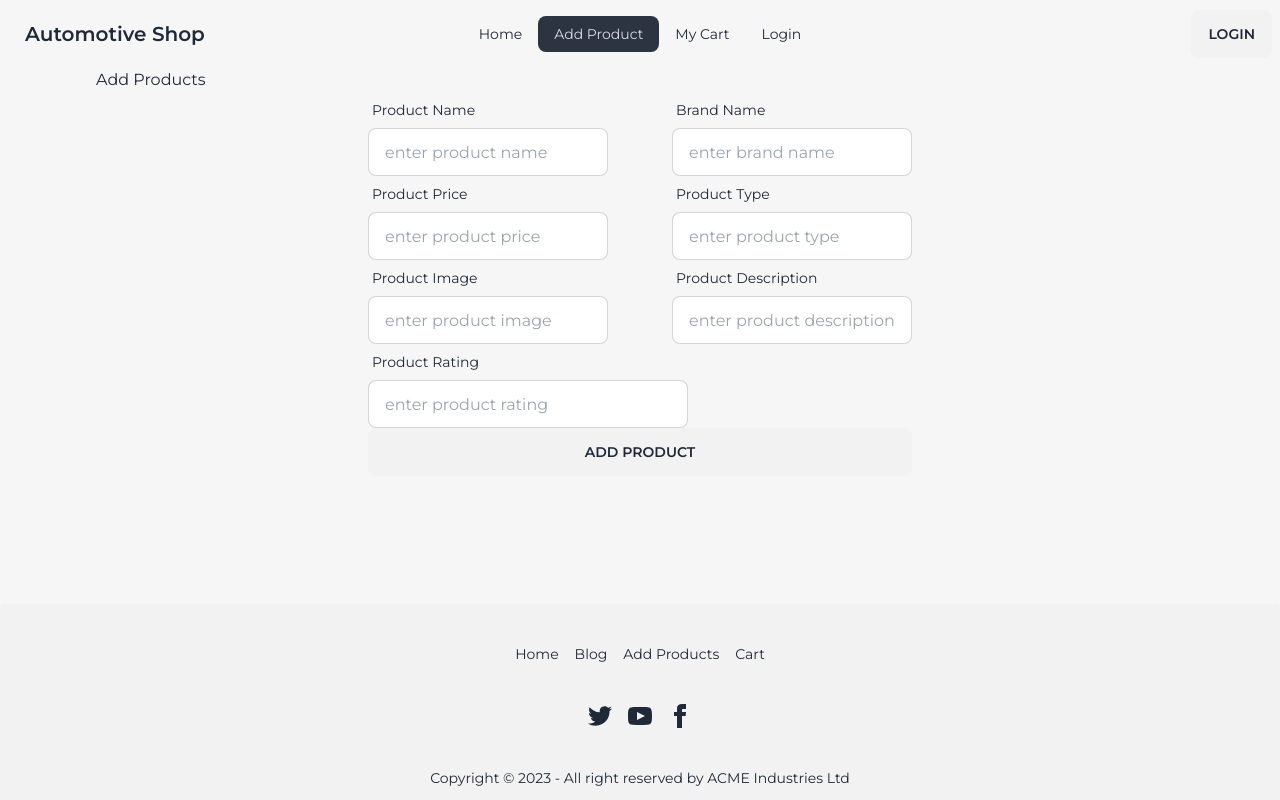
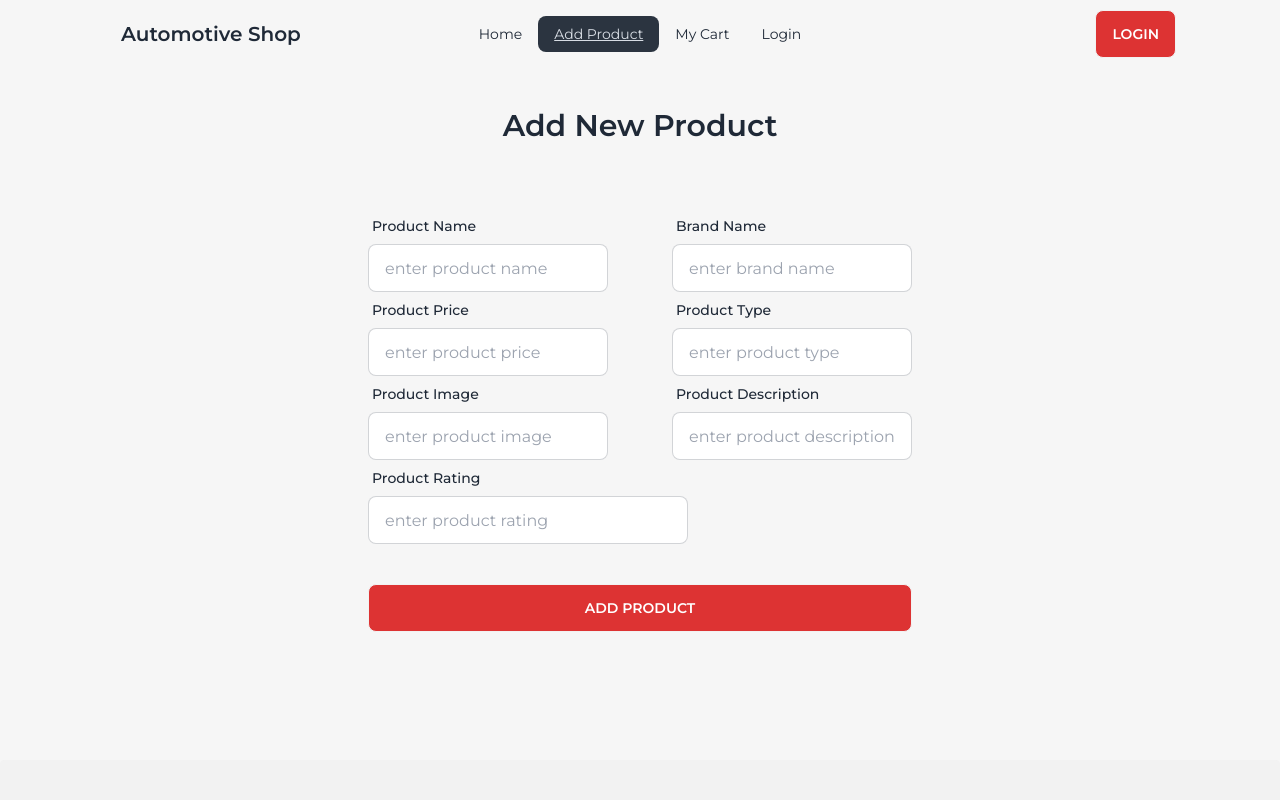
Before and after one commit to mdhossain07/automotive-shop-client, a React (Vite) app: page /add-products in a window 1280 px wide. Shown: the top 800 px of the page. Built offline with nearby package versions, Linux system fonts and the light colour scheme; no server answers.

Commit message:
banner added on the homepage

```diff
--- a/package.json
+++ b/package.json
@@ -13,6 +13,7 @@
     "firebase": "^10.5.0",
     "react": "^18.2.0",
     "react-dom": "^18.2.0",
+    "react-icons": "^4.11.0",
     "react-router-dom": "^6.17.0",
     "sweetalert2": "^11.7.32",
     "swiper": "^10.3.1"
--- a/src/Components/Banner.jsx
+++ b/src/Components/Banner.jsx
@@ -1,10 +1,9 @@
-import banner from "../assets/Blue Modern Car Sale Banner.png";
-import banner1 from "../assets/Red White Modern Car Rental Banner Landscape.png";
+import banner from "../assets/Red White Modern Car Rental Banner Landscape.png";
 
 const Banner = () => {
   return (
     <div>
-      <img className="mt-10 lg:w-full h-[80vh]" src={banner1} alt="" />
+      <img className="mt-10 w-full lg:h-[80vh]" src={banner} alt="" />
     </div>
   );
 };
--- a/src/Components/Navbar.jsx
+++ b/src/Components/Navbar.jsx
@@ -1,6 +1,7 @@
 import { Link, NavLink } from "react-router-dom";
 import Swal from "sweetalert2";
 import useAuth from "../hooks/useAuth";
+import "../styles/Navbar.css";
 
 const Navbar = () => {
   const { user, logOut } = useAuth();
@@ -88,7 +89,7 @@ const Navbar = () => {
           </div>
         ) : (
           <div className="navbar-end">
-            <Link to="/login" className="btn">
+            <Link to="/login" className="btn bg-[#DD3333] text-white">
               Login
             </Link>
           </div>
--- a/src/Layout/Layout.jsx
+++ b/src/Layout/Layout.jsx
@@ -5,8 +5,8 @@ import Navbar from "../Components/Navbar";
 const Layout = () => {
   return (
     <div>
-      <Navbar />
       <div className="container mx-auto px-8 md:px-16 lg:px-24">
+        <Navbar />
         <Outlet />
       </div>
       <Footer />
--- a/src/Pages/AddProducts.jsx
+++ b/src/Pages/AddProducts.jsx
@@ -33,13 +33,15 @@ const AddProducts = () => {
 
   return (
     <div>
-      <h2>Add Products</h2>
       <div className="w-full lg:w-1/2 mx-auto">
-        <form onSubmit={handleProduct}>
+        <h2 className="text-3xl font-semibold text-center mt-10">
+          Add New Product
+        </h2>
+        <form className="mt-16" onSubmit={handleProduct}>
           <div className="flex justify-around gap-16">
             <div className="form-control w-full max-w-xs">
               <label className="label">
-                <span className="label-text">Product Name</span>
+                <span className="label-text font-medium">Product Name</span>
               </label>
               <input
                 type="text"
@@ -50,7 +52,7 @@ const AddProducts = () => {
             </div>
             <div className="form-control w-full max-w-xs">
               <label className="label">
-                <span className="label-text">Brand Name</span>
+                <span className="label-text font-medium">Brand Name</span>
               </label>
               <input
                 type="text"
@@ -63,7 +65,7 @@ const AddProducts = () => {
           <div className="flex justify-around gap-16">
             <div className="form-control w-full max-w-xs">
               <label className="label">
-                <span className="label-text">Product Price</span>
+                <span className="label-text font-medium">Product Price</span>
               </label>
               <input
                 type="text"
@@ -74,7 +76,7 @@ const AddProducts = () => {
             </div>
             <div className="form-control w-full max-w-xs">
               <label className="label">
-                <span className="label-text">Product Type</span>
+                <span className="label-text font-medium">Product Type</span>
               </label>
               <input
                 type="text"
@@ -87,7 +89,7 @@ const AddProducts = () => {
           <div className="flex justify-around gap-16">
             <div className="form-control w-full max-w-xs">
               <label className="label">
-                <span className="label-text">Product Image</span>
+                <span className="label-text font-medium">Product Image</span>
               </label>
               <input
                 type="text"
@@ -98,7 +100,9 @@ const AddProducts = () => {
             </div>
             <div className="form-control w-full max-w-xs">
               <label className="label">
-                <span className="label-text">Product Description</span>
+                <span className="label-text font-medium">
+                  Product Description
+                </span>
               </label>
               <input
                 type="text"
@@ -111,7 +115,7 @@ const AddProducts = () => {
           <div>
             <div className="form-control w-full max-w-xs">
               <label className="label">
-                <span className="label-text">Product Rating</span>
+                <span className="label-text font-medium">Product Rating</span>
               </label>
               <input
                 type="text"
@@ -122,8 +126,10 @@ const AddProducts = () => {
             </div>
           </div>
 
-          <div>
-            <button className="btn w-full">Add Product</button>
+          <div className="mt-10">
+            <button className="btn w-full bg-[#dd3333] text-white">
+              Add Product
+            </button>
           </div>
         </form>
       </div>
--- a/src/Pages/BrandProducts.jsx
+++ b/src/Pages/BrandProducts.jsx
@@ -37,7 +37,7 @@ const BrandProducts = () => {
           ...
         </Swiper>
       </div>
-      <div className="grid grid-cols-1 lg:grid-cols-2 gap-10">
+      <div className="grid grid-cols-1 lg:grid-cols-2 gap-10 justify-items-center">
         {matchedProducts.map((product) => (
           <ProductsCard key={product._id} product={product}></ProductsCard>
         ))}
@@ -52,7 +52,7 @@ const ProductsCard = ({ product }) => {
   const { name, photo, price, brand, _id } = product;
 
   return (
-    <div className="shadow-xl p-3 rounded-xl space-y-2 w-3/5 text-center">
+    <div className="shadow-xl p-3 rounded-xl space-y-2 lg:w-3/5 text-center">
       <img className="h-[200px] w-[350px] mx-auto p-3" src={photo} alt="" />
       <h2 className="text-3xl font-semibold">{name}</h2>
       <p className="text-lg font-medium">${price}</p>
--- a/src/Pages/Cart.jsx
+++ b/src/Pages/Cart.jsx
@@ -2,12 +2,17 @@
 import { useState } from "react";
 import { useLoaderData } from "react-router-dom";
 import Swal from "sweetalert2";
+import { FaCircleXmark } from "react-icons/fa6";
 
 const Cart = () => {
   const loadedCart = useLoaderData();
   const [carts, setCarts] = useState(loadedCart);
 
   return (
+    <>
+      <div>
+        <h2 className="text-3xl font-semibold text-center mt-10">My Cart</h2>
+      </div>
       <div>
         {carts.map((cart) => (
           <CartItem
@@ -18,6 +23,7 @@ const Cart = () => {
           ></CartItem>
         ))}
       </div>
+    </>
   );
 };
 
@@ -27,29 +33,29 @@ const CartItem = ({ cart, carts, setCarts }) => {
   const { _id, name, price, photo } = cart;
 
   const handleRemove = (_id) => {
-    console.log("clicked....");
-
     fetch(`http://localhost:5000/cart/${_id}`, {
       method: "DELETE",
     })
       .then((res) => res.json())
-      .then((data) => {
-        console.log(data);
-        if (data.deletedCount > 0) {
+      .then(() => {
         Swal.fire("Done!", "Product is removed from the cart!", "success");
         const remaining = carts.filter((cart) => cart._id !== _id);
         setCarts(remaining);
-        }
       });
   };
   return (
+    <div className="flex gap-10 mt-10 items-center">
       <div>
-      <img src={photo} alt="" />
-      <h2>{name}</h2>
-      <p>{price}</p>
-      <button onClick={() => handleRemove(_id)} className="btn">
-        Delete
-      </button>
+        <img className="w-[300px] rounded-xl" src={photo} alt="" />
+      </div>
+      <div>
+        <h2 className="text-2xl font-semibold">{name}</h2>
+        <p className="text-lg font-medium">${price}</p>
+        <FaCircleXmark
+          onClick={() => handleRemove(_id)}
+          className="text-[#DD3333] text-2xl cursor-pointer"
+        ></FaCircleXmark>
+      </div>
     </div>
   );
 };
--- /dev/null
+++ b/src/Pages/ErrorPage.jsx
@@ -0,0 +1,5 @@
+const ErrorPage = () => {
+  return <div></div>;
+};
+
+export default ErrorPage;
--- a/src/Pages/Login.jsx
+++ b/src/Pages/Login.jsx
@@ -76,7 +76,7 @@ const Login = () => {
                   />
                 </div>
                 <div className="form-control mt-6">
-                  <button className="btn btn-neutral">Login</button>
+                  <button className="btn bg-[#DD3333] text-white">Login</button>
                 </div>
                 <div className="text-center mt-3">
                   <p className=" text-sm font-medium">
--- a/src/Pages/Register.jsx
+++ b/src/Pages/Register.jsx
@@ -109,7 +109,9 @@ const Register = () => {
                   />
                 </div>
                 <div className="form-control mt-6">
-                  <button className="btn btn-neutral">Register</button>
+                  <button className="btn bg-[#DD3333] text-white">
+                    Register
+                  </button>
                 </div>
                 <div className="text-center mt-3">
                   <p className=" text-sm font-medium">
--- a/src/Routes/Route.jsx
+++ b/src/Routes/Route.jsx
@@ -9,11 +9,13 @@ import BrandProducts from "../Pages/BrandProducts";
 import ProductDetails from "../Pages/ProductDetails";
 import UpdateProduct from "../Pages/UpdateProduct";
 import PrivateRoute from "./PrivateRoute";
+import ErrorPage from "../Pages/ErrorPage";
 
 const router = createBrowserRouter([
   {
     path: "/",
     element: <Layout />,
+    errorElement: <ErrorPage />,
     children: [
       {
         path: "/",
--- /dev/null
+++ b/src/styles/Navbar.css
@@ -0,0 +1,9 @@
+li > a.active {
+  background-color: red;
+  color: white;
+  text-decoration: underline;
+}
+
+li > a.active:hover {
+  background-color: red;
+}
```
Also changed, not shown: 1 other file (tests, documents, lock files or other folders). Lines whose indentation alone changed are shown as unchanged.
